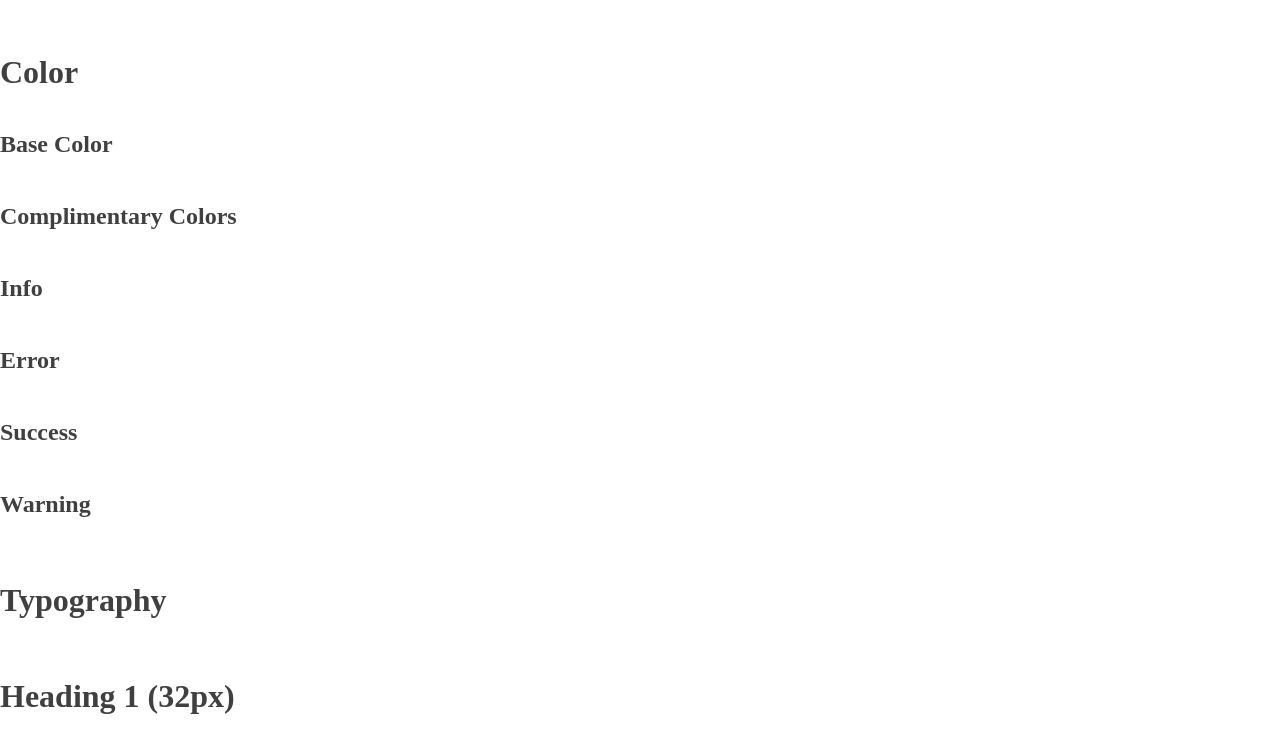
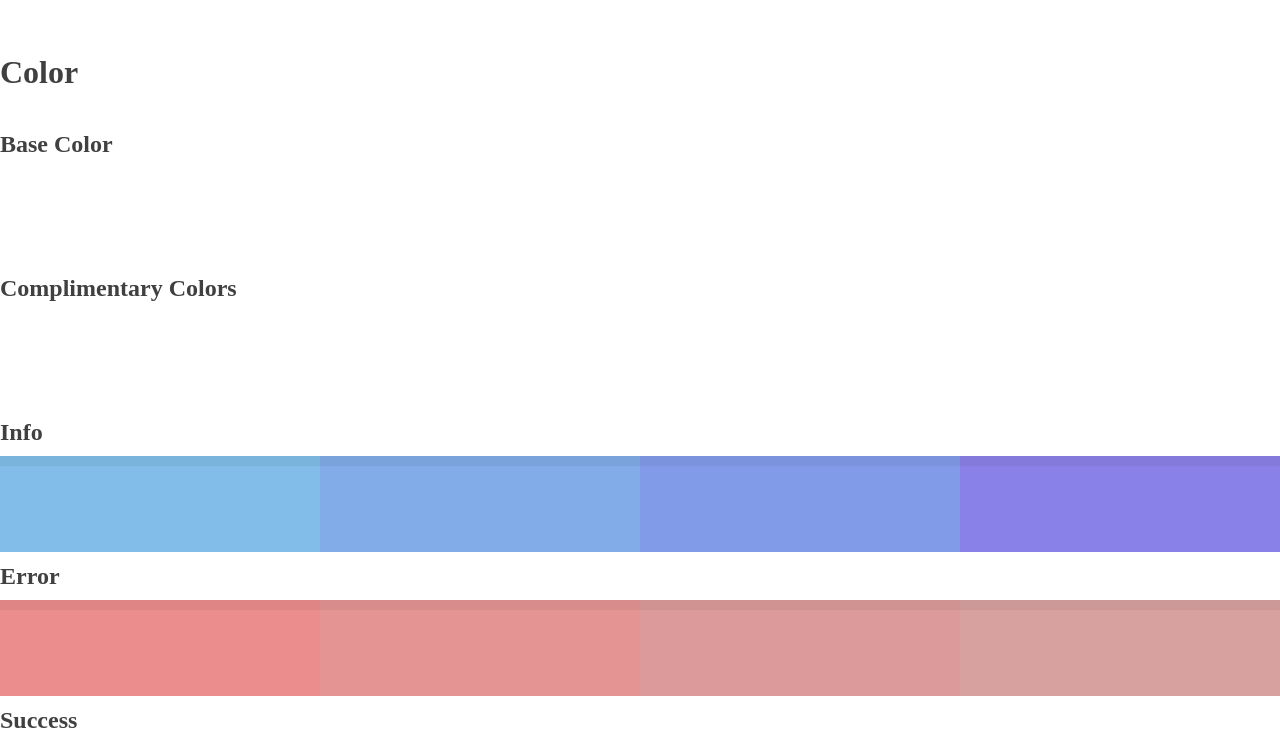
Before and after one commit to Jaswetz/StartUp, a plain HTML site: page index.html in a window 1280 px wide. Shown: the top 741 px of the page. Drawn offline with Linux system fonts and the light colour scheme.

Commit message:
Cleaned up structure.

```diff
--- a/sass/_demo.scss
+++ b/sass/_demo.scss
@@ -34,89 +34,40 @@
 	@include clearfix;
 }
 
-// BASE
+// // BASE
 
 .swatch-base div:nth-child(1)
 {
-	background-color: $baseColor;
 
 	span
 	{
-		background-color: shade($baseColor, 5%);
+
 	}
 }
 
 .swatch-base div:nth-child(2)
 {
-	background-color: $baseColorTint;
 
 	span
 	{
-		background-color: shade($baseColorTint, 5%);
+
 	}
 }
 
 .swatch-base div:nth-child(3)
 {
-	background-color: $baseColorShade;
 
 	span
 	{
-		background-color: shade($baseColorShade, 5%);
+
 	}
 }
 
 .swatch-base div:nth-child(4)
 {
-	background-color: equalize($baseColor);
-
 	span
 	{
-		background-color: shade(equalize($baseColor), 5%);
-	}
-}
 
-
-
-// COMPLIMENTARY COLORS
-
-.comp-base div:nth-child(1)
-{
-	background-color: $primary;
-
-	span
-	{
-		background-color: shade($primary, 5%);
-	}
-}
-
-.comp-base div:nth-child(2)
-{
-	background-color: $secondary;
-
-	span
-	{
-		background-color: shade($secondary, 5%);
-	}
-}
-
-.comp-base div:nth-child(3)
-{
-	background-color: $tertiary;
-
-	span
-	{
-		background-color: shade($tertiary, 5%);
-	}
-}
-
-.comp-base div:nth-child(4)
-{
-	background-color: $quadrary;
-
-	span
-	{
-		background-color: shade($quadrary, 5%);
 	}
 }
 
--- a/sass/_typography.scss
+++ b/sass/_typography.scss
@@ -6,31 +6,32 @@
 // ---------------------------------------------------------------------------
 // TYPOGRAPHY
 
-$baseFontSize				: 16px;
-$baseFontFamily				: "Helvetica Neue", Helvetica, Arial, sans-serif;
-$baseLineHeight				: 24px;
+$baseFontSize                             : 16px;
+$baseFontFamily                           : "Helvetica Neue", Helvetica, Arial, sans-serif;
+$baseLineHeight                           : 24px;
 
-$altFontFamily				: Georgia, Times, "Times New Roman", serif;
-$altLineHeight 				: 1.35em;
+$altFontFamily                            : Georgia, Times, "Times New Roman", serif;
+$altLineHeight                            : 1.35em;
 
-$headingsFontFamily         : inherit; 						// empty to use BS default, @baseFontFamily
-$headingsFontWeight			: bold;    						// instead of browser default, bold
-$headingsColor				: inherit; 						// empty to use BS default, @textColor
+$headingsFontFamily                       : inherit; 			            // empty to use BS default, @baseFontFamily
+$headingsFontWeight                       : bold;    			            // instead of browser default, bold
+$headingsColor                            : inherit; 						      // empty to use BS default, @textColor
 
-$codeFont 					: Monaco, Courier New, monospace;
+$codeFont                                 : Monaco, Courier New, monospace;
 
 
 // ---------------------------------------------------------------------------
 // @TYPOGRAPHY VERTICAL RYTHM
 
-$base-font-size				: $baseFontSize;
-$base-line-height			: $baseLineHeight;
 @include establish-baseline;
-$default-rhythm-border-style: solid;
-$relative-font-sizing 		: true;
-$round-to-nearest-half-line : false;
-$min-line-padding 			: 2px;
-$font-unit 					: if($relative-font-sizing, 1em, $base-font-size);
+
+$base-font-size                           : $baseFontSize;
+$base-line-height                         : $baseLineHeight;
+$default-rhythm-border-style              : solid;
+$relative-font-sizing                     : true;
+$round-to-nearest-half-line               : false;
+$min-line-padding                         : 2px;
+$font-unit                                : if($relative-font-sizing, 1em, $base-font-size);
 
 // ---------------------------------------------------------------------------
 // SPACES
--- a/sass/main.scss
+++ b/sass/main.scss
@@ -41,4 +41,4 @@
 
 @import "site";
 
-//@import "demo";
+@import "demo";
```
Also changed, not shown: css/main.css, 3 other files.
